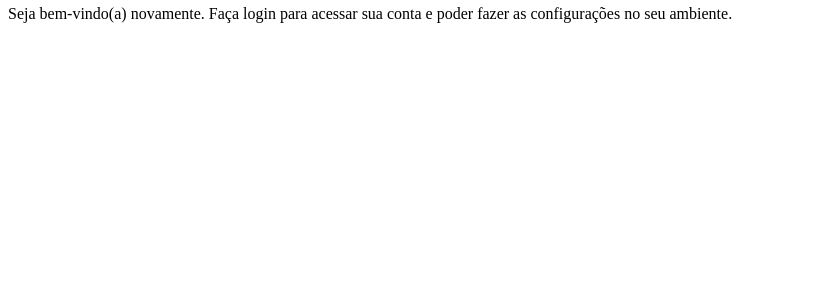
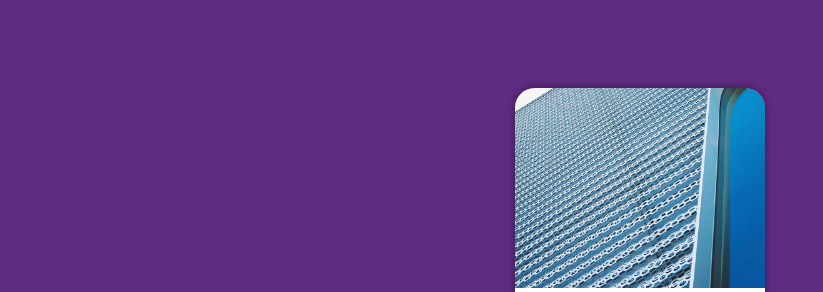
Before and after one commit to johnnyzudo/projeto-login, a plain HTML site: page index.html in a window 1280 px wide. Shown: the part 62-354 px from the top of the page, without its empty margins (0-823 px from the left). Drawn offline with Linux system fonts and the light colour scheme.

Commit message:
atualizei o projeto-login

```diff
--- a/estilos/style.css
+++ b/estilos/style.css
@@ -8,3 +8,49 @@
     Lilás: #5f2c82
 
 */
+
+* {
+    font-family: system-ui, -apple-system, BlinkMacSystemFont, 'Segoe UI', Roboto, Oxygen, Ubuntu, Cantarell, 'Open Sans', 'Helvetica Neue', sans-serif;
+    padding: 0px;
+    margin: 0px;
+    box-sizing: border-box;
+}
+
+body, html {
+    background-color: #5f2c82;
+    height: 100vh;
+    width: 100vw;
+}
+
+main {
+    position: relative;
+    height: 100vh;
+    width: 100vw;
+}
+
+section#login {
+    position: absolute;
+    top: 50%;
+    left: 50%;
+    transform: translate(-50%, -50%);
+    overflow: hidden;
+
+    background-color: white;
+    width: 250px;
+    height: 500px;
+    border-radius: 20px;
+    box-shadow: 0px 0px 10px rgba(0, 0, 0, 0.450);
+}
+
+section#login > div#imagem {
+    display: block;
+    background: #5f2c82 url(../imagens/pattern-building.jpg) no-repeat;
+    background-size: cover;
+    background-position: left bottom;
+    height: 200px;
+}
+
+section#login > div#formulario {
+    display: block;
+    padding: 10px;
+}
```
Also changed, not shown: index.html (+1 -1 lines).
